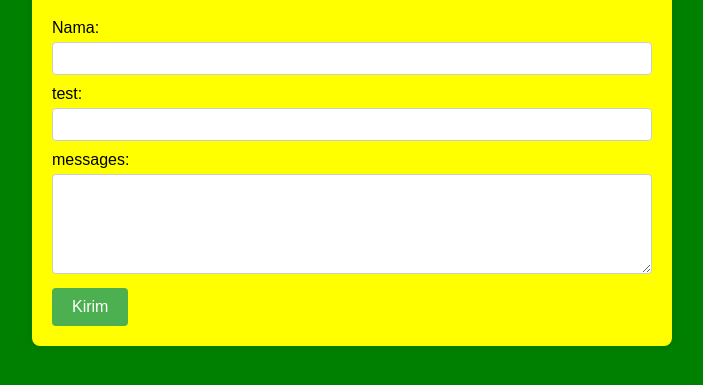
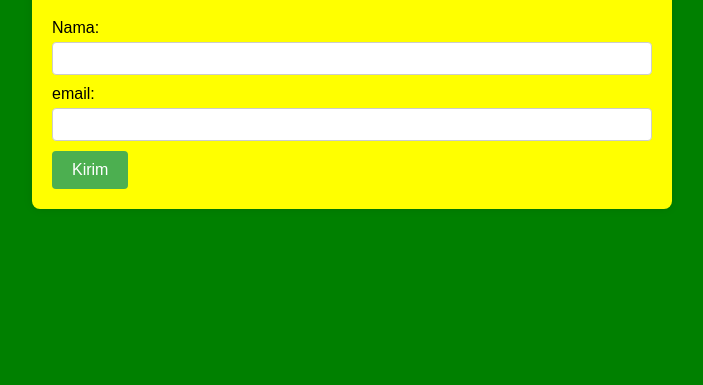
Before and after one commit to farhanmhmd15/belajar-html, a plain HTML site: page index.html in a window 1280 px wide. Shown: the part 101-486 px from the top of the page, without its empty margins (288-991 px from the left). Drawn offline with Linux system fonts and the light colour scheme.

Commit message:
perubahan

```diff
--- a/index.html
+++ b/index.html
@@ -68,11 +68,8 @@
             <label for="nama">Nama:</label>
             <input type="text" id="nama" name="nama" required>
 
-            <label for="email">test:</label>
+            <label for="email">email:</label>
             <input type="email" id="email" name="email" required>
-
-            <label for="pesan">messages:</label>
-            <textarea id="pesan" name="pesan" rows="4" required></textarea>
 
             <input type="submit" value="Kirim">
         </form>
```
Also changed, not shown: 1 other file.
